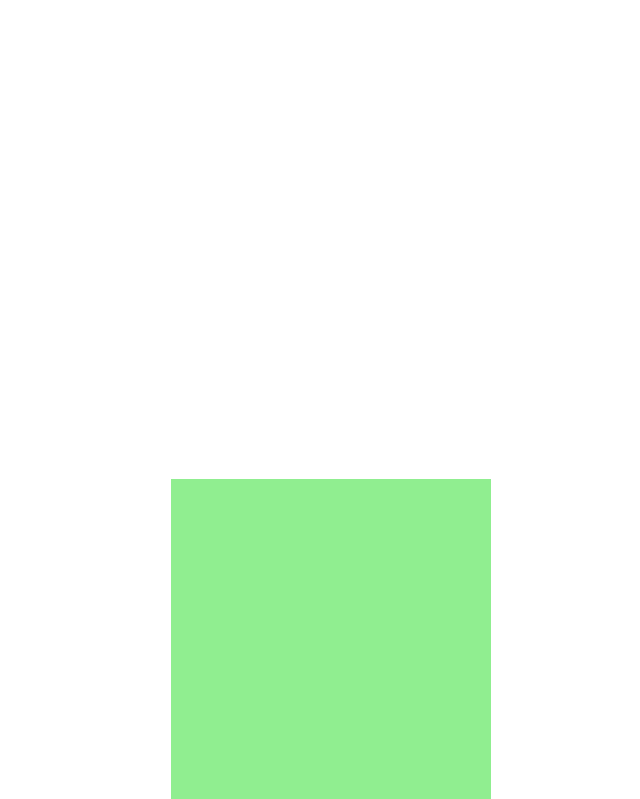
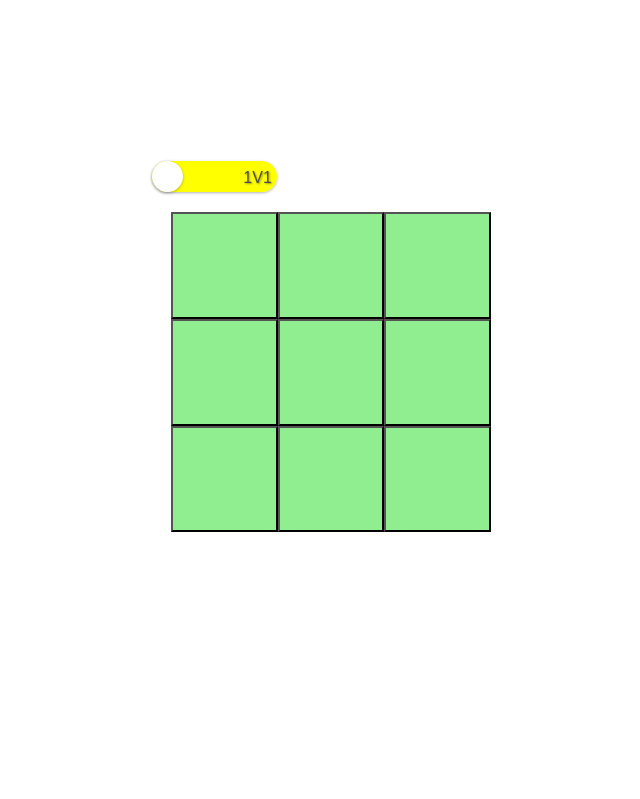
Before and after one commit to T-Khoury/Tic-Tac-Toe, a website: page index.html in a window 1280 px wide. Shown: the part 102-901 px from the top of the page, without its empty margins (309-949 px from the left). After the commit the page ends 800 px from the top, so only its background shows below. Drawn offline with Linux system fonts and the light colour scheme; a web font is replaced by a local one.

Commit message:
Add click listener for board, mode toggle slider

```diff
--- a/index.html
+++ b/index.html
@@ -9,7 +9,12 @@
     <title>Tic Tac Toe</title>
 </head>
 <body>
-    <h1>Tic Tac Toe</h1>
+    <h1>Tic-Tac-Toe</h1>
+    <label class="toggle">
+        <input type="checkbox" class="modetoggle">
+        <span class="slider"></span>
+        <span class="labels" data-on="CPU" data-off="1V1"></span>
+    </label>
     <div class="game-container">
         <div class="gameboard">
 
--- a/index.js
+++ b/index.js
@@ -19,20 +19,41 @@ const displayController = (function() {
     const boardDiv = document.querySelector('.gameboard');
 
 
-    const updateDisplay = () => {
+    const players  = [];
+
+    function getGameMode() {
+        const modeToggle = document.querySelector('.modetoggle');
+        console.log(modeToggle.checked);
+    }
+
+    function updateDisplay() {
         boardDiv.textContent = "";
         const board = gameBoard.getBoard();
 
         board.forEach(cell => {
             const cellButton = document.createElement('button');
+            cellButton.dataset.indexNumber = `${board.indexOf(cell)}`
             cellButton.classList.add('cell');
             cellButton.textContent = `${cell[0]}`;
             boardDiv.appendChild(cellButton);
         })
+    }
 
-    }
+
+
+    function clickHandler(e) {
+        const chosenCell = e.target.dataset.indexNumber;
+        console.log(chosenCell);
+        gameBoard.newMove(gameBoard.getBoard()[chosenCell], Trevor);
+        updateDisplay();
+    };
+
+    boardDiv.addEventListener('click', clickHandler)
+
     return {
-        updateDisplay
+        updateDisplay,
+        getGameMode,
+        clickHandler
     }
 })();
 
@@ -45,3 +66,7 @@ const Player = (name, marker) => {
     return {getName, getMarker};
 
 };
+
+gameBoard.getBoard();
+const Trevor = Player('Trevor', 'O');
+displayController.updateDisplay();
--- a/styles.css
+++ b/styles.css
@@ -1,3 +1,10 @@
+@import url('https://fonts.googleapis.com/css2?family=Rubik+Iso&display=swap');
+
+@font-face {
+    font-family: "Righteous";
+    src: url("Righteous-Regular.ttf");
+}
+
 * {
     margin: 0;
     padding: 0;
@@ -6,12 +13,14 @@
 h1 {
     text-align: center;
     margin: 2rem;
+    font-family: "Righteous";
+    font-size: 3rem;
 }
 
 .game-container {
     display: grid;
     place-items: center;
-    margin-top: 40%;
+    margin-top: 10rem;
 }
 
 .gameboard {
@@ -22,3 +31,102 @@ h1 {
     height: 40vh;
     width: 40vh;
 }
+
+.cell {
+    font-family: 'Rubik Iso', cursive;
+    font-size: 6rem;
+    background-color: transparent;
+}
+
+
+.toggle {
+    --width: 125px;
+    --height: calc(var(--width) / 4);
+    position: relative;
+    left: 36%;
+    top: 9rem;
+
+    display: inline-block;
+    width: var(--width);
+    height: var(--height);
+    box-shadow: 0px 1px 3px rgba(0, 0, 0, 0.3);
+    border-radius: var(--height);
+    cursor: pointer;
+  }
+
+  .toggle input {
+    display: none;
+  }
+
+  .toggle .slider {
+    position: absolute;
+    top: 0;
+    left: 0;
+    width: 100%;
+    height: 100%;
+    border-radius: var(--height);
+    /*background-color: #ccc;*/
+    background-color: yellow;
+    transition: all 0.4s ease-in-out;
+  }
+
+  .toggle .slider::before {
+    content: '';
+    position: absolute;
+    top: 0;
+    left: 0;
+    width: calc(var(--height));
+    height: calc(var(--height));
+    border-radius: calc(var(--height) / 2);
+    background-color: #fff;
+    box-shadow: 0px 1px 3px rgba(0, 0, 0, 0.3);
+    transition: all 0.4s ease-in-out;
+  }
+
+  .toggle input:checked+.slider {
+    background-color: #2196F3;
+  }
+
+  .toggle input:checked+.slider::before {
+    transform: translateX(calc(var(--width) - var(--height)));
+  }
+
+  .toggle .labels {
+    position: absolute;
+    top: 8px;
+    left: 0;
+    width: 100%;
+    height: 100%;
+    font-size: 12px;
+    font-family: sans-serif;
+    transition: all 0.4s ease-in-out;
+  }
+
+  .toggle .labels::after {
+    content: attr(data-off);
+    font-size: 1rem;
+    position: absolute;
+    right: 5px;
+    color: #4d4d4d;
+    opacity: 1;
+    text-shadow: 1px 1px 2px rgba(0, 0, 0, 0.4);
+    transition: all 0.4s ease-in-out;
+  }
+
+  .toggle .labels::before {
+    content: attr(data-on);
+    font-size: 1rem;
+    position: absolute;
+    left: 5px;
+    color: #ffffff;
+    opacity: 0;
+    text-shadow: 1px 1px 2px rgba(255, 255, 255, 0.4);
+    transition: all 0.4s ease-in-out;
+  }
+
+  .toggle input:checked~.labels::after {
+    opacity: 0;
+  }
+
+  .toggle input:checked~.labels::before {
+    opacity: 1;
```
